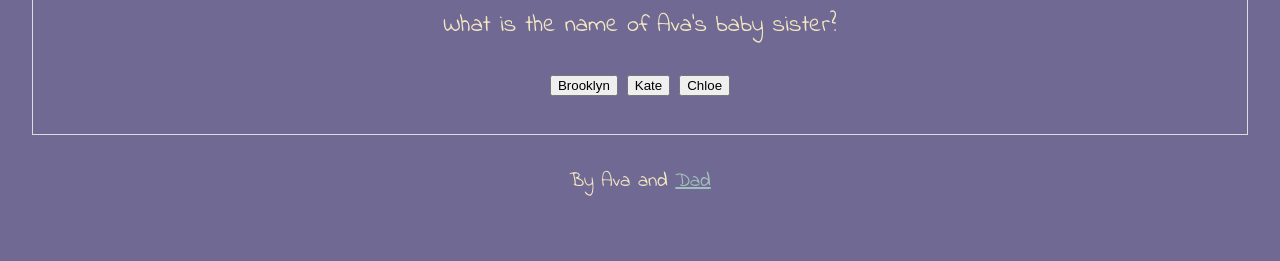
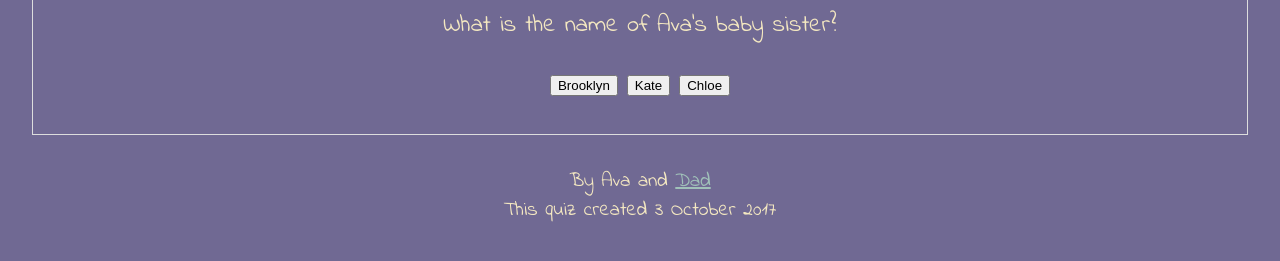
Before and after one commit to ScreamingHawk/ava.standen.link, a plain HTML site: page public/ava_quiz.html in a window 1280 px wide. Shown: the part 265-526 px from the top of the page. Drawn offline with nearby package versions, Linux system fonts and the light colour scheme.

Commit message:
Add quiz created date

```diff
--- a/public/ava_quiz.html
+++ b/public/ava_quiz.html
@@ -90,6 +90,13 @@
 		</page>
 	</story>
 
-	<small>By Ava and <a href="https://michael.standen.link">Dad</a></small>
+	<footer>
+		<div>
+			<small>By Ava and <a href="https://michael.standen.link">Dad</a></small>
+		</div>
+		<div>
+			<small>This quiz created 3 October 2017</small>
+		</div>
+	</footer>
 </body>
 </html>
```
